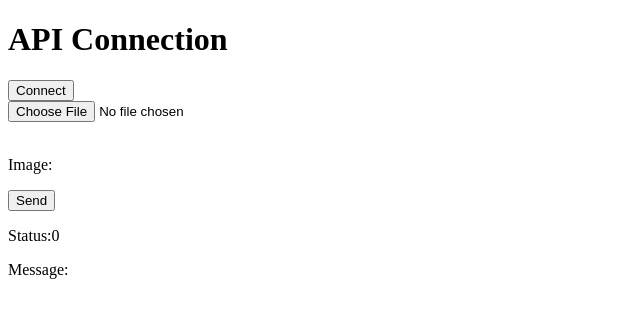
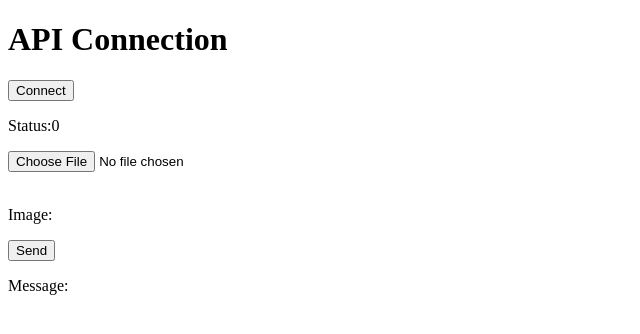
Before and after one commit to minusno0708/smart-security-camera, a Nuxt app in the folder client/: page /dev/connect_api in a window 1280 px wide. Shown: the top 334 px of the page, without its empty margins (0-640 px from the left). Built offline with nearby package versions, Linux system fonts and the light colour scheme.

Commit message:
chore:状態を表示する位置を調節

```diff
--- a/client/pages/dev/connect_api.vue
+++ b/client/pages/dev/connect_api.vue
@@ -1,13 +1,13 @@
 <template>
     <h1>API Connection</h1>
     <button @click="changeStatus">Connect</button><br>
+    <p>Status:{{ status }}</p>
 
     <input v-on:change="uploadImage" type="file" name="file" accept="image/jpeg, image/png"><br>
     <img v-if="image" :src="image" alt="Uploaded preview" height="300"><br>
     <p>Image:{{ image }}</p>
 
     <button @click="sendMessage">Send</button>
-    <p>Status:{{ status }}</p>
     <p>Message:{{ message }}</p>
 </template>
 
```
